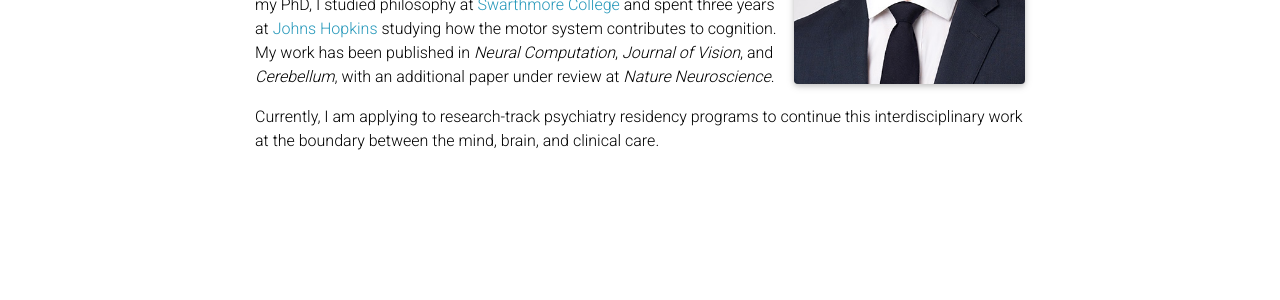
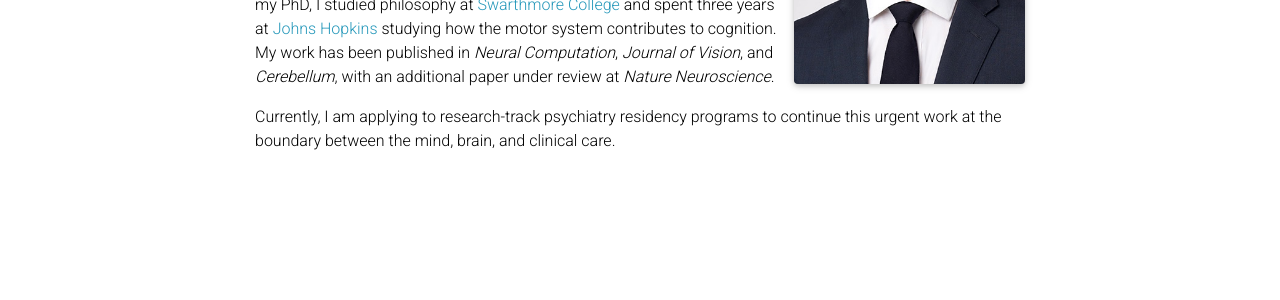
Before and after one commit to mitchellslapik/mitchellslapik.github.io, a Jekyll site: the page built from _pages/about.md, in a window 1280 px wide. Shown: the part 415-715 px from the top of the page. Built offline with Jekyll 4.4.1, drawn with Linux system fonts in a browser that asks for light colours; full-size pictures stand in for the smaller copies a plugin makes; comment, search, counter and statistics services are not loaded; a style sheet for code colours, icons or effects is not loaded.

Commit message:
Update about.md

```diff
--- a/_pages/about.md
+++ b/_pages/about.md
@@ -18,4 +18,4 @@ social: false  # includes social icons at the bottom of the page
 
 <p>My dissertation, "Vision: More than Meets the Eye," investigates parallels between biological and artificial intelligence in the visual system. Before my PhD, I studied philosophy at <a href="https://www.swarthmore.edu/">Swarthmore College</a> and spent three years at <a href="https://www.jhu.edu/">Johns Hopkins</a> studying how the motor system contributes to cognition. My work has been published in <em>Neural Computation</em>, <em>Journal of Vision</em>, and <em>Cerebellum</em>, with an additional paper under review at <em>Nature Neuroscience</em>.</p>
 
-<p>Currently, I am applying to research-track psychiatry residency programs to continue this interdisciplinary work at the boundary between the mind, brain, and clinical care.</p>
+<p>Currently, I am applying to research-track psychiatry residency programs to continue this urgent work at the boundary between the mind, brain, and clinical care.</p>
```
